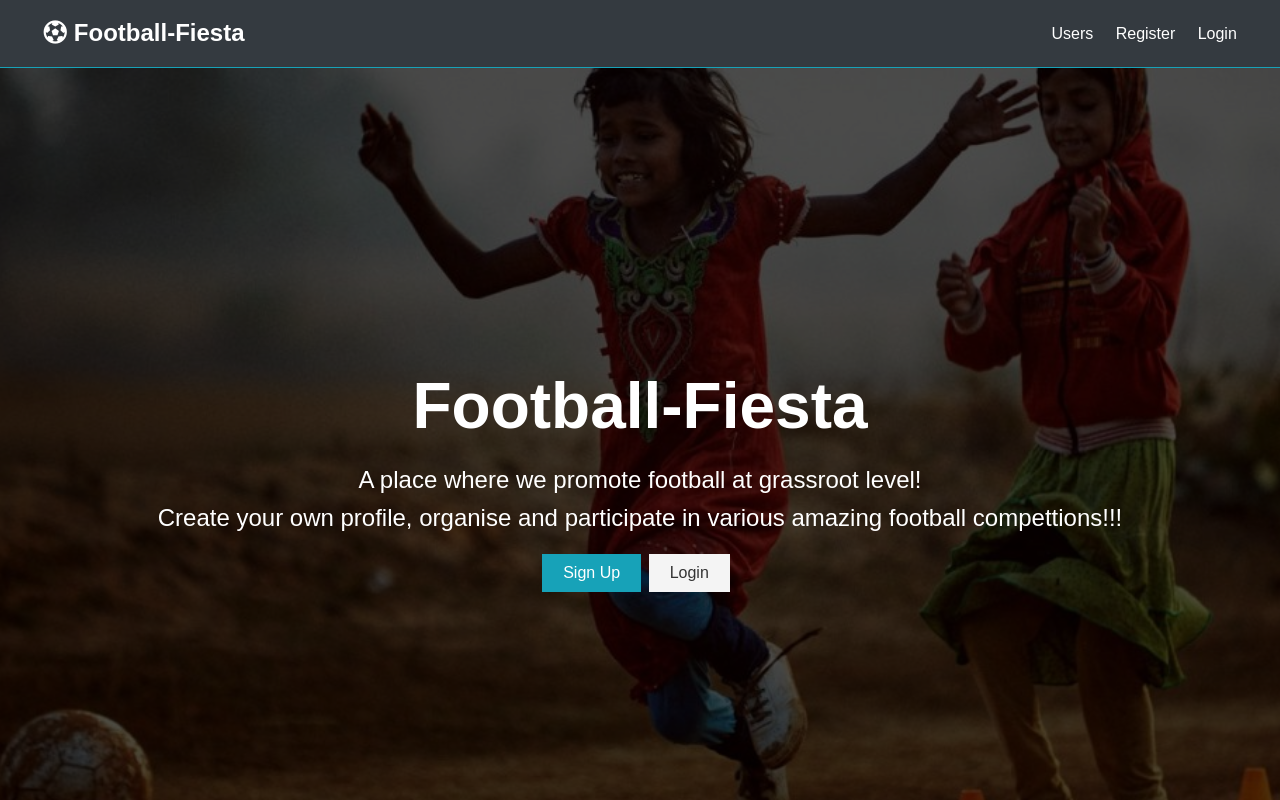
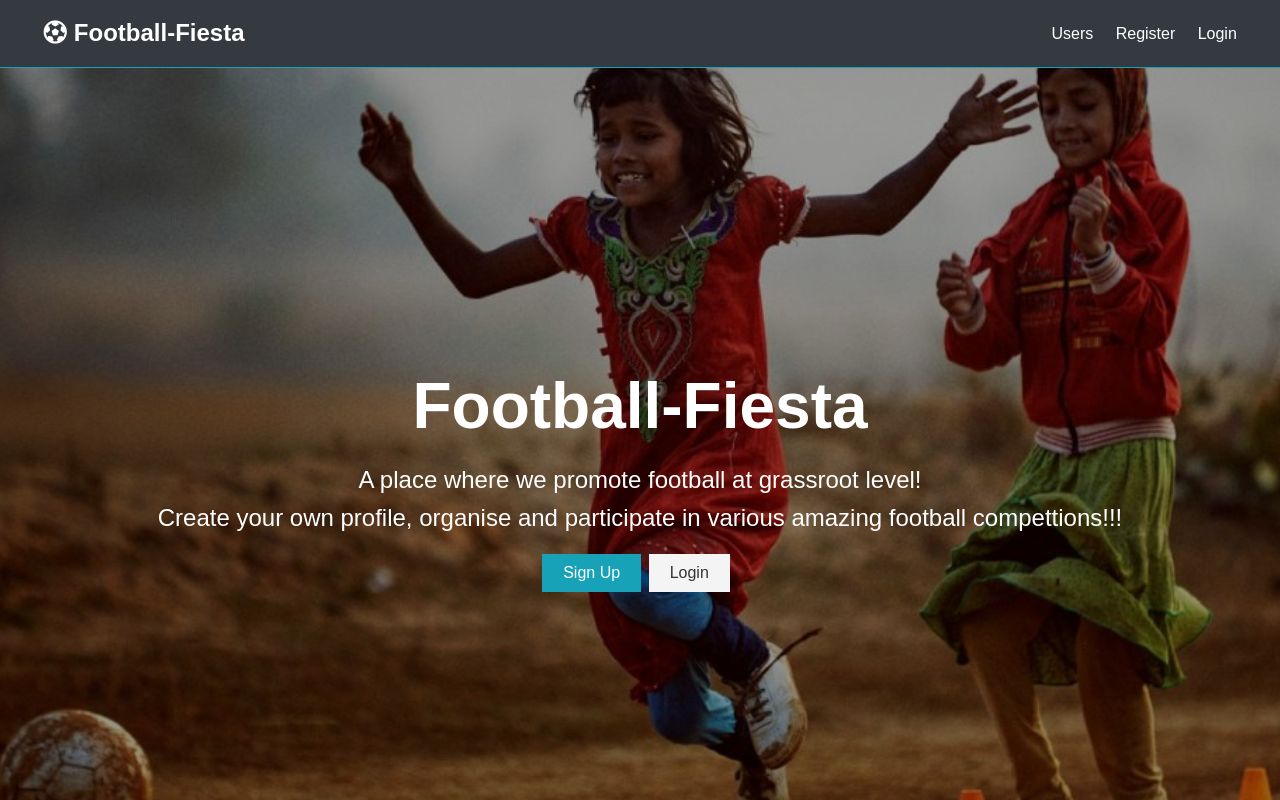
Before and after one commit to rajput-shivam/Football-Fiesta-Website, a React (Create React App) app in the folder client/: page / in a window 1280 px wide. Shown: the top 800 px of the page. Built offline with nearby package versions, Linux system fonts and the light colour scheme; no server answers.

Commit message:
Css updated

```diff
--- a/client/src/App.css
+++ b/client/src/App.css
@@ -226,7 +226,7 @@ img {
 
 /* Overlay */
 .dark-overlay {
-  background-color: rgba(0, 0, 0, 0.7);
+  background-color: rgba(0, 0, 0, 0.4);
   position: absolute;
   top: 0;
   left: 0;
```
